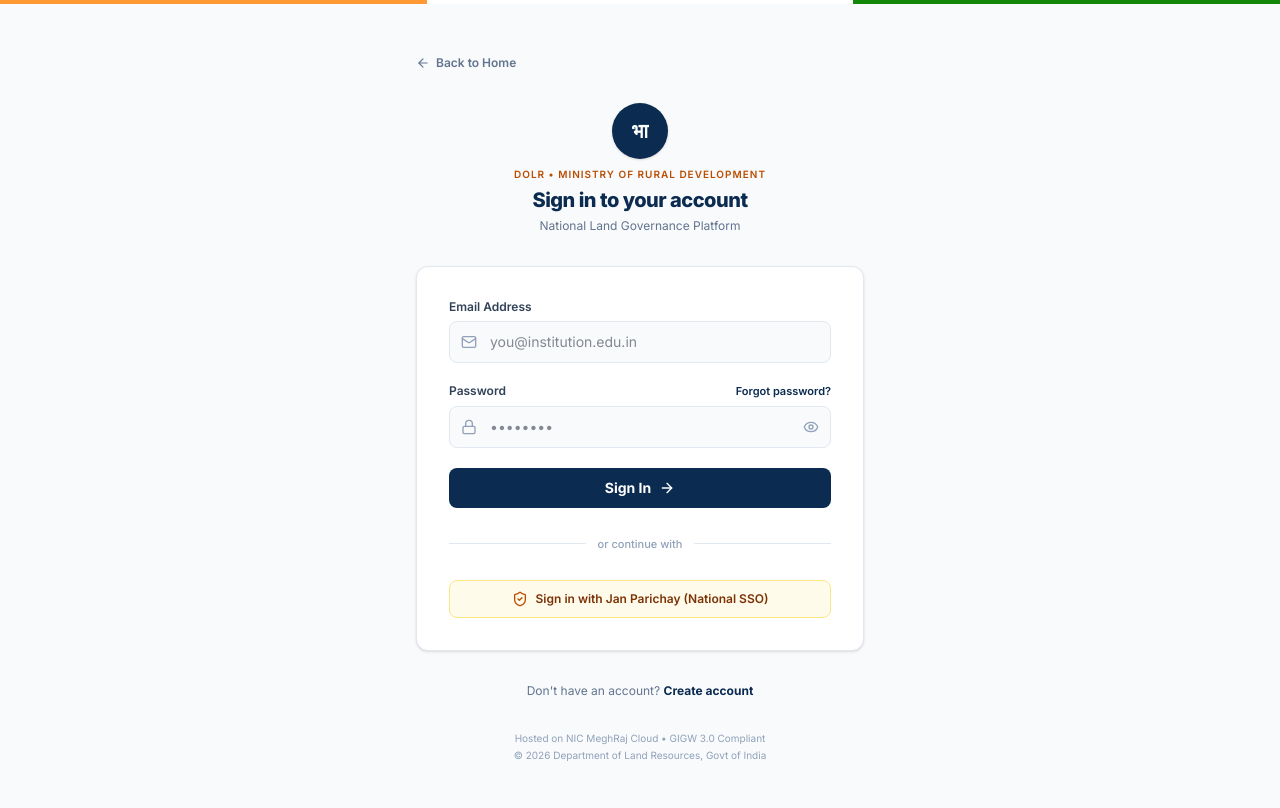
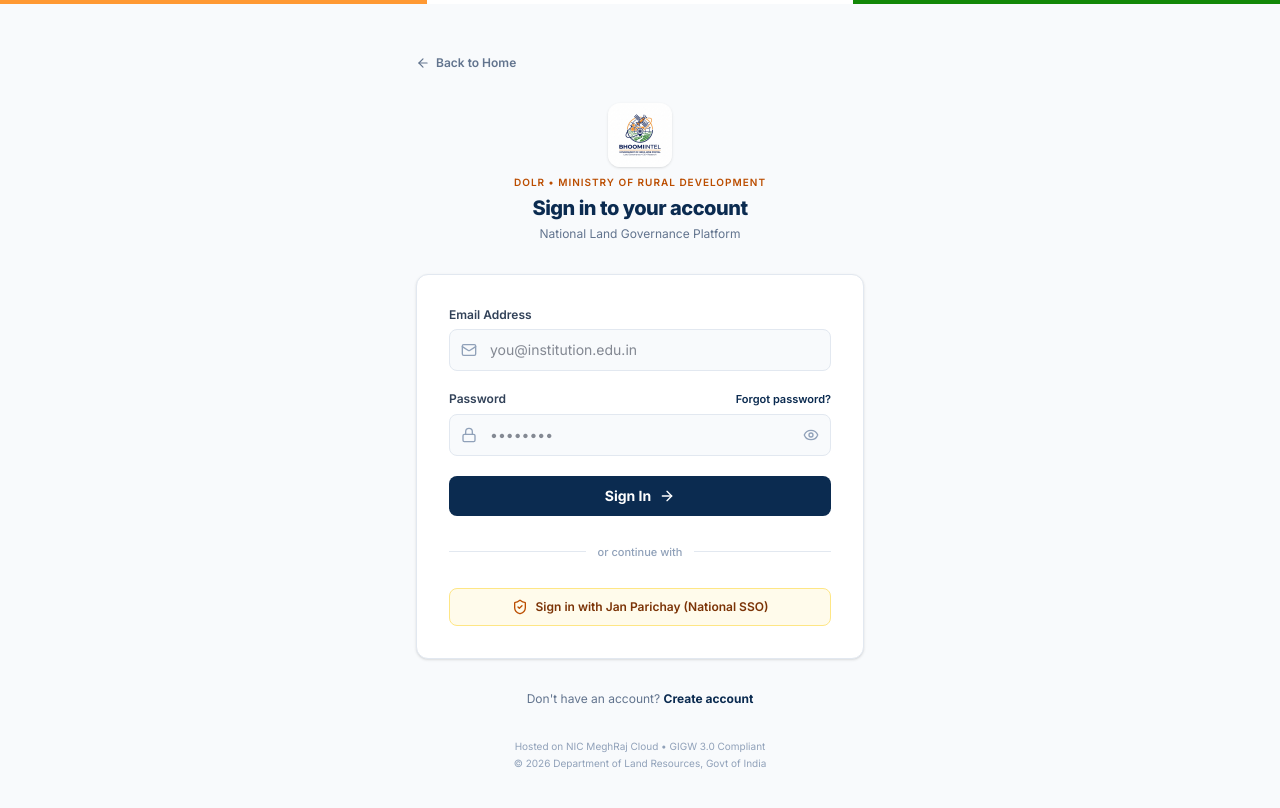
Before and after one commit to Abhaysoft-inc/bhuidk, a Next.js app: page /login in a window 1280 px wide. Shown: the top 808 px of the page. Built offline with nearby package versions, Linux system fonts and the light colour scheme.

Commit message:
feat: add login and signup pages, dashboard layout, and government header component

```diff
--- a/app/dashboard/layout.tsx
+++ b/app/dashboard/layout.tsx
@@ -49,9 +49,7 @@
       >
         {/* Logo */}
         <div className="h-14 flex items-center gap-3 px-4 border-b border-white/10 shrink-0">
-          <div className="w-8 h-8 rounded-full bg-amber-500 text-slate-950 flex items-center justify-center text-sm font-black shrink-0">
-            भा
-          </div>
+          <img src="/logo.jpg" alt="BhoomiIntel Logo" className="w-8 h-8 rounded shrink-0 object-cover" />
           {!collapsed && (
             <div className="overflow-hidden">
               <div className="text-xs font-bold text-white leading-tight truncate">
@@ -137,9 +135,7 @@
         }`}
       >
         <div className="h-14 flex items-center gap-3 px-4 border-b border-white/10">
-          <div className="w-8 h-8 rounded-full bg-amber-500 text-slate-950 flex items-center justify-center text-sm font-black shrink-0">
-            भा
-          </div>
+          <img src="/logo.jpg" alt="BhoomiIntel Logo" className="w-8 h-8 rounded shrink-0 object-cover" />
           <div>
             <div className="text-xs font-bold text-white">Land Governance</div>
             <div className="text-[10px] text-slate-400">DoLR • PME Division</div>
--- a/app/login/page.tsx
+++ b/app/login/page.tsx
@@ -32,9 +32,7 @@
           </Link>
           {/* Header */}
           <div className="text-center space-y-2">
-            <div className="w-14 h-14 rounded-full bg-[#0b2b50] text-white flex items-center justify-center text-xl font-black mx-auto shadow-sm">
-              भा
-            </div>
+            <img src="/logo.jpg" alt="BhoomiIntel Logo" className="w-16 h-16 rounded-xl mx-auto shadow-sm object-cover" />
             <div>
               <div className="text-[10px] font-semibold text-amber-700 uppercase tracking-widest">
                 DoLR • Ministry of Rural Development
--- a/app/signup/page.tsx
+++ b/app/signup/page.tsx
@@ -85,9 +85,7 @@
           </Link>
           {/* Header */}
           <div className="text-center space-y-2">
-            <div className="w-14 h-14 rounded-full bg-[#0b2b50] text-white flex items-center justify-center text-xl font-black mx-auto shadow-sm">
-              भा
-            </div>
+            <img src="/logo.jpg" alt="BhoomiIntel Logo" className="w-16 h-16 rounded-xl mx-auto shadow-sm object-cover" />
             <div>
               <div className="text-[10px] font-semibold text-amber-700 uppercase tracking-widest">
                 DoLR • Ministry of Rural Development
--- a/components/gov-header.tsx
+++ b/components/gov-header.tsx
@@ -16,6 +16,10 @@
           <div className="text-slate-900 shrink-0 flex flex-col items-center">
             <AshokaEmblem className="h-16 md:h-18 w-auto text-slate-800" />
           </div>
+
+          <div className="h-14 w-[1px] bg-slate-200 hidden sm:block shrink-0" />
+
+          <img src="/logo.jpg" alt="BhoomiIntel Logo" className="h-14 w-14 rounded-lg object-cover hidden sm:block shrink-0 shadow-sm" />
 
           <div className="h-14 w-[1px] bg-slate-200 hidden sm:block shrink-0" />
 
```
Also changed, not shown: public/logo.jpg (added).
